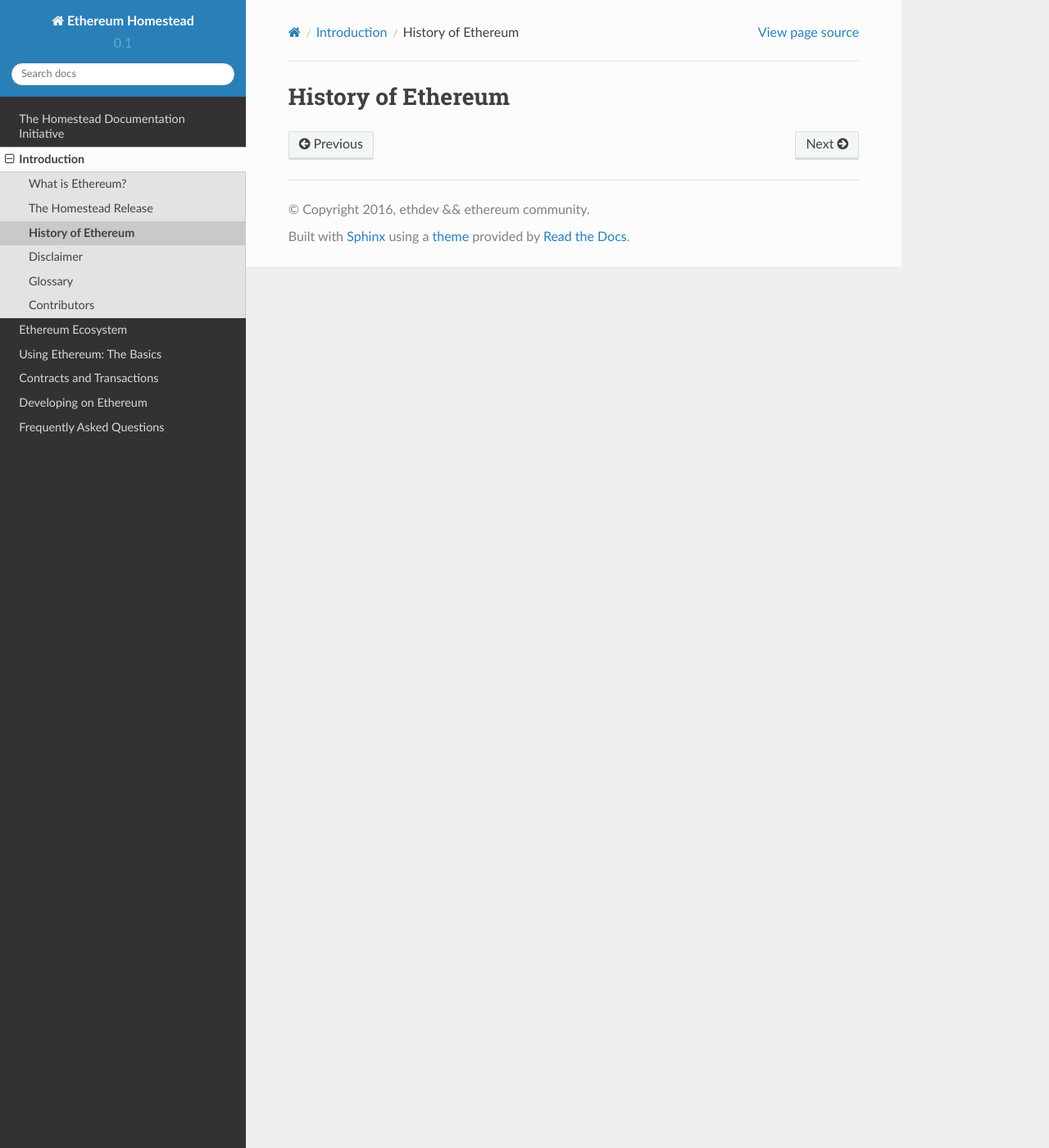
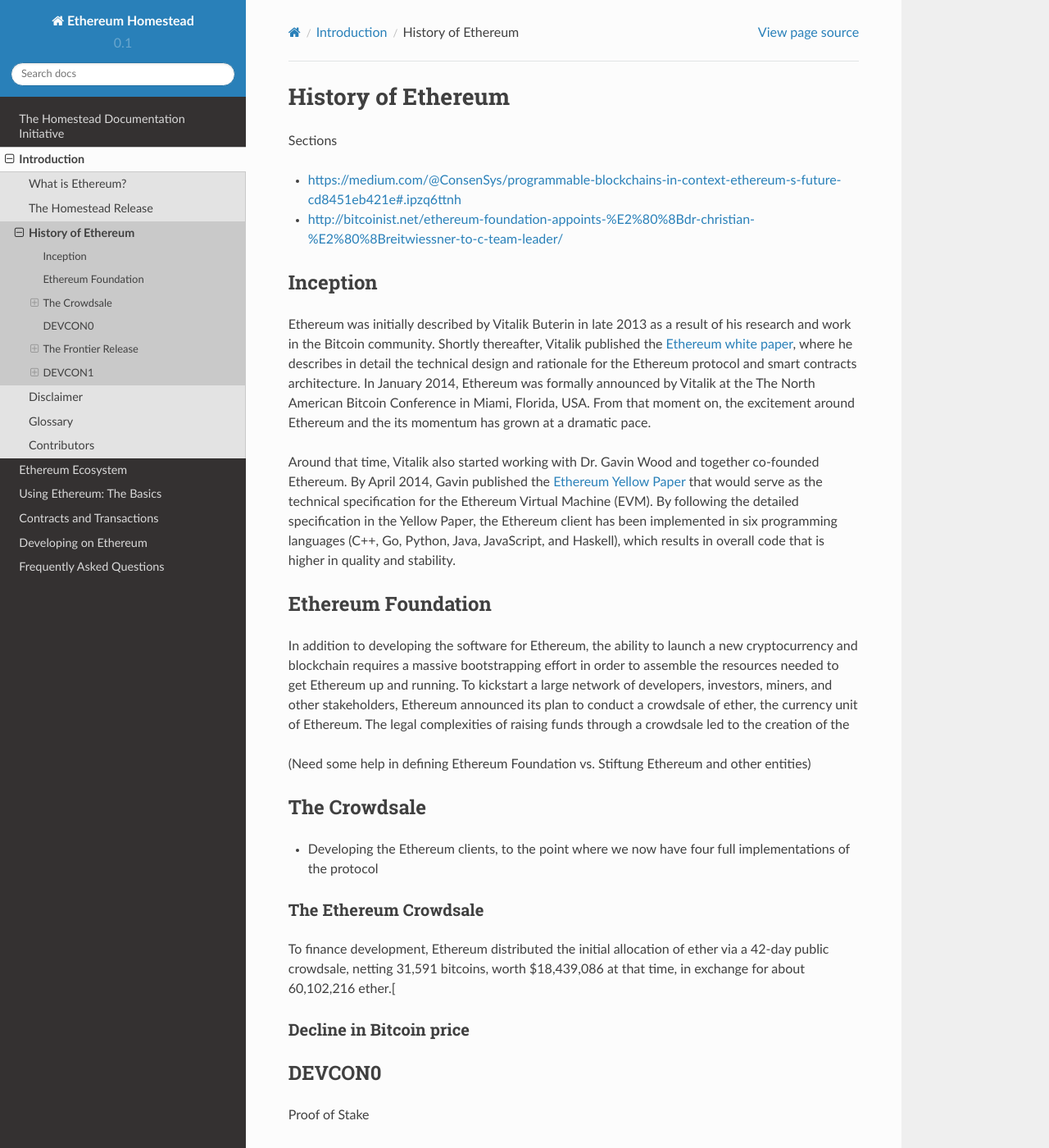
Before and after one commit to ethereum/homestead-guide, a Sphinx documentation site: the page built from source/introduction/history-of-ethereum.rst, in a window 1280 px wide and 1400 px high. Shown: the whole window at 82% size. Built offline with Sphinx 7.4.7 and the Read the Docs theme 2.0.0, drawn with Linux system fonts in a browser that asks for light colours; some of the changed text lies outside the part shown.

Commit message:
WIP history

```diff
--- a/source/introduction/history-of-ethereum.rst
+++ b/source/introduction/history-of-ethereum.rst
@@ -1,3 +1,108 @@
 ********************************************************************************
 History of Ethereum
 ********************************************************************************
+
+Sections
+
+* https://medium.com/@ConsenSys/programmable-blockchains-in-context-ethereum-s-future-cd8451eb421e#.ipzq6ttnh
+* http://bitcoinist.net/ethereum-foundation-appoints-%E2%80%8Bdr-christian-%E2%80%8Breitwiessner-to-c-team-leader/
+
+Inception
+================================================================================
+Ethereum was initially described by Vitalik Buterin in late 2013 as a result of his research and work in the Bitcoin community. Shortly thereafter, Vitalik published the `Ethereum white paper <http://vbuterin.com/ethereum.html>`_, where he describes in detail the technical design and rationale for the Ethereum protocol and smart contracts architecture. In January 2014, Ethereum was formally announced by Vitalik at the The North American Bitcoin Conference in Miami, Florida, USA. From that moment on, the excitement around Ethereum and the its momentum has grown at a dramatic pace.
+
+Around that time, Vitalik also started working with Dr. Gavin Wood and together co-founded Ethereum. By April 2014, Gavin published the `Ethereum Yellow Paper <http://gavwood.com/paper.pdf>`_ that would serve as the technical specification for the Ethereum Virtual Machine (EVM). By following the detailed specification in the Yellow Paper, the Ethereum client has been implemented in six programming languages (C++, Go, Python, Java, JavaScript, and Haskell), which results in overall code that is higher in quality and stability.
+
+.. https://blog.ethereum.org/2016/02/09/cut-and-try-building-a-dream/
+.. http://www.coindesk.com/ethererum-launches-cryptocurrency-2-0-network/
+
+
+Ethereum Foundation
+=======================================================================
+
+
+In addition to developing the software for Ethereum, the ability to launch a new cryptocurrency and blockchain requires a massive bootstrapping effort in order to assemble the resources needed to get Ethereum up and running. To kickstart a large network of developers, investors, miners, and other stakeholders, Ethereum announced its plan to conduct a crowdsale of ether, the currency unit of Ethereum. The legal complexities of raising funds through a crowdsale led to the creation of the
+
+(Need some help in defining Ethereum Foundation vs. Stiftung Ethereum and other entities)
+
+
+
+
+.. https://blog.ethereum.org/2014/07/22/launching-the-ether-sale/
+
+
+The Crowdsale
+================================================================================
+
+* Developing the Ethereum clients, to the point where we now have four full implementations of the protocol
+
+
+
+
+
+
+
+
+
+
+The Ethereum Crowdsale
+---------------------------------------------------------------
+
+To finance development, Ethereum distributed the initial allocation of ether via a 42-day public crowdsale, netting 31,591 bitcoins, worth $18,439,086 at that time, in exchange for about 60,102,216 ether.[
+
+.. https://blog.ethereum.org/2014/07/22/launching-the-ether-sale/
+
+Decline in Bitcoin price
+---------------------------------------------------------------
+
+
+
+
+DEVCON0
+=======================================================================
+
+
+
+Proof of Stake
+
+
+
+
+
+The Frontier Release
+=======================================================================
+
+
+Foundation finances update
+---------------------------------------------------------------
+
+
+
+Future
+---------------------------------------------------------------
+
+* Homestead
+* Proof of Stake
+
+
+
+DEVCON1
+=======================================================================
+
+
+
+
+Industry Adoption
+---------------------------------------------------------------
+
+* Microsoft
+* Deloitte
+* ConsenSys
+
+
+
+
+.. REFERENCES
+
+.. https://medium.com/@ConsenSys/programmable-blockchains-in-context-ethereum-s-future-cd8451eb421e#.ipzq6ttnh
+.. http://bitcoinist.net/ethereum-foundation-appoints-%E2%80%8Bdr-christian-%E2%80%8Breitwiessner-to-c-team-leader/
```
